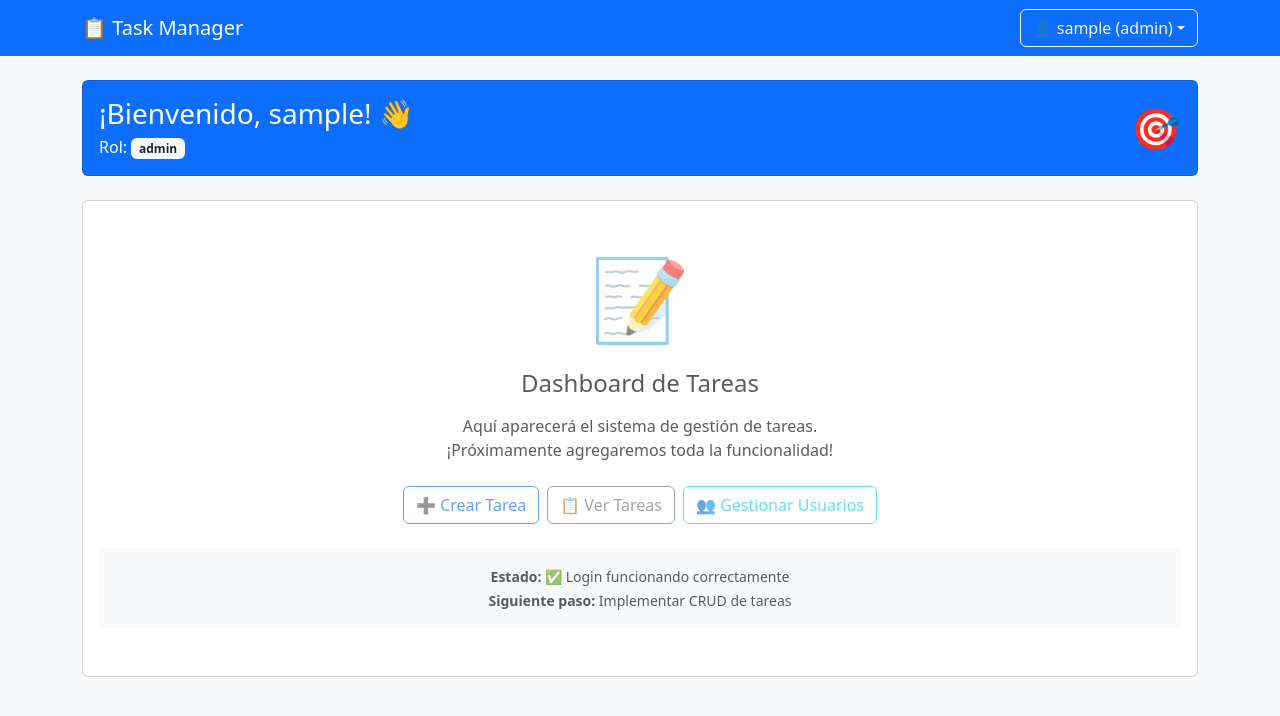
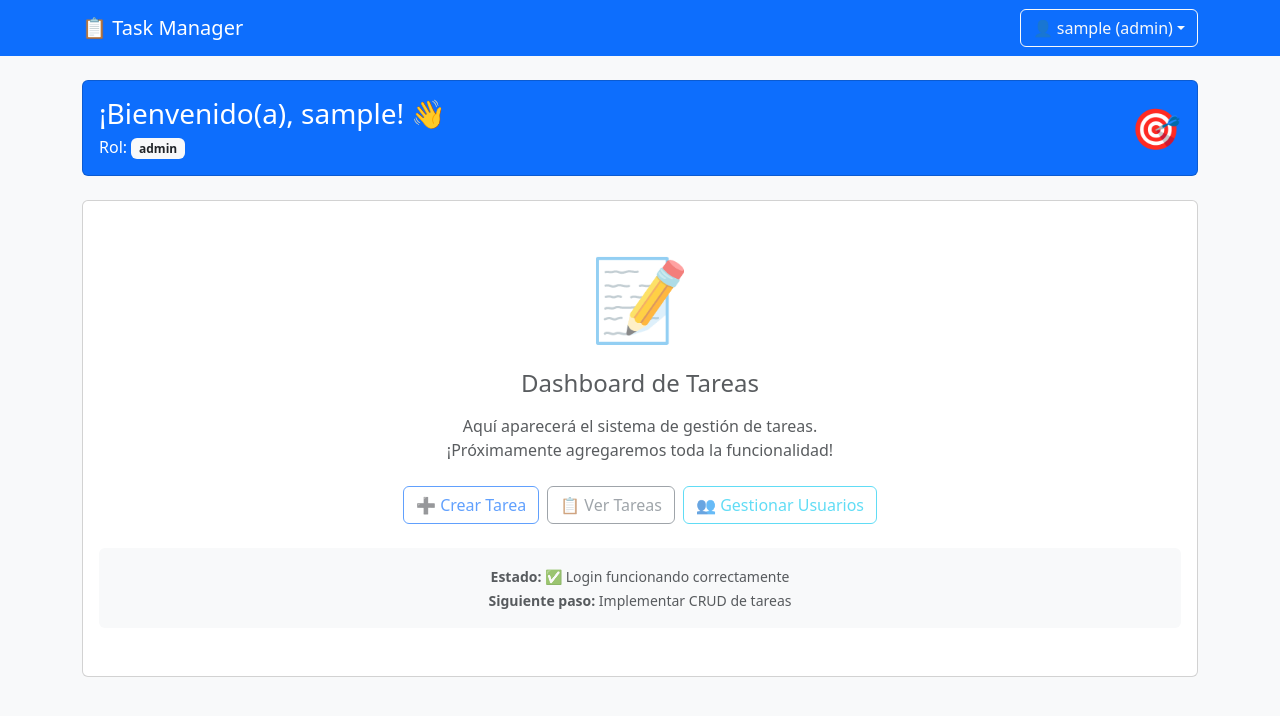
Before and after one commit to wilmerjaviers/T387-IS-PROYECTO, a React (Create React App) app in the folder task-manager-frontend/: page /dashboard in a window 1280 px wide. Shown: the top 716 px of the page. Built offline with nearby package versions, Linux system fonts and the light colour scheme; sample sign-in values are in the browser's storage.

Commit message:
algo mas

```diff
--- a/task-manager-frontend/public/index.html
+++ b/task-manager-frontend/public/index.html
@@ -2,7 +2,7 @@
 <html lang="en">
   <head>
     <meta charset="utf-8" />
-    <link rel="icon" href="%PUBLIC_URL%/favicon.ico" />
+    <link rel="icon" href="" />
     <meta name="viewport" content="width=device-width, initial-scale=1" />
     <meta name="theme-color" content="#000000" />
     <meta
--- a/task-manager-frontend/src/components/Dashboard.js
+++ b/task-manager-frontend/src/components/Dashboard.js
@@ -70,7 +70,7 @@
                 <div className="row align-items-center">
                   <div className="col">
                     <h1 className="h3 mb-1">
-                      ¡Bienvenido, {user?.username}! 👋
+                      ¡Bienvenido(a), {user?.username}! 👋
                     </h1>
                     <p className="mb-0">
                       Rol: <span className="badge bg-light text-dark">{user?.role}</span>
```
